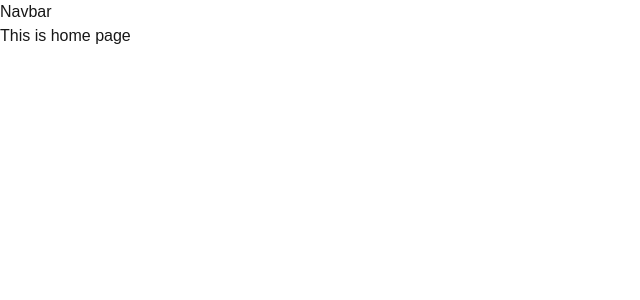
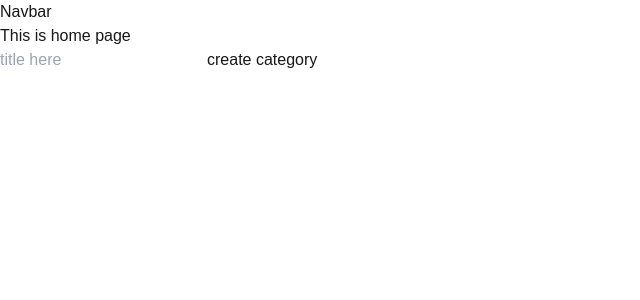
Before and after one commit to shome98/stickercart-nextjs-v1, a Next.js app: page /home in a window 1280 px wide. Shown: the top 300 px of the page, without its empty margins (0-640 px from the left). Built offline with nearby package versions, Linux system fonts and the light colour scheme; no server answers.

Commit message:
category check

```diff
--- a/app/home/page.tsx
+++ b/app/home/page.tsx
@@ -1,20 +1,32 @@
 "use client"
 import { signOut, useSession } from "next-auth/react";
-import { NextRequest } from "next/server";
+import { FormEvent, useState } from "react";
 
 const Home = () => {
   const data = useSession();
-  console.log("data is there", data);
+  //console.log("data is there", data);
+  const [title, setTitle] = useState("");
+
+  async function createCategory(event: FormEvent<HTMLFormElement>) {
+    event.preventDefault();
+    const send = await fetch("api/categories/create-category", { method: "POST", headers: { "Content-Type": "application/json" }, body: JSON.stringify({title}) });
+    if (send.ok) console.log("category created ", send.json());
+    //throw new Error("Function not implemented.");
+  }
 
     //console.log(token);
 
     return <><h1>This is home page</h1>
         {data.status==="authenticated"&&<button
         onClick={() => { signOut(); }}
-          className="text-4xl bg-red-500 text-black"
+          className="text-4xl bg-red-500 text-black rounded-md p-2"
         >
           Sign Out
-        </button>}
+      </button>}
+      <form onSubmit={createCategory}>
+        <input type="text" value={title} onChange={(e) => { console.log(title); setTitle(e.target.value)}} placeholder="title here" className="text-black" />
+        <button type="submit">create category</button>
+      </form>
     </>
 }
 export default Home;
```
